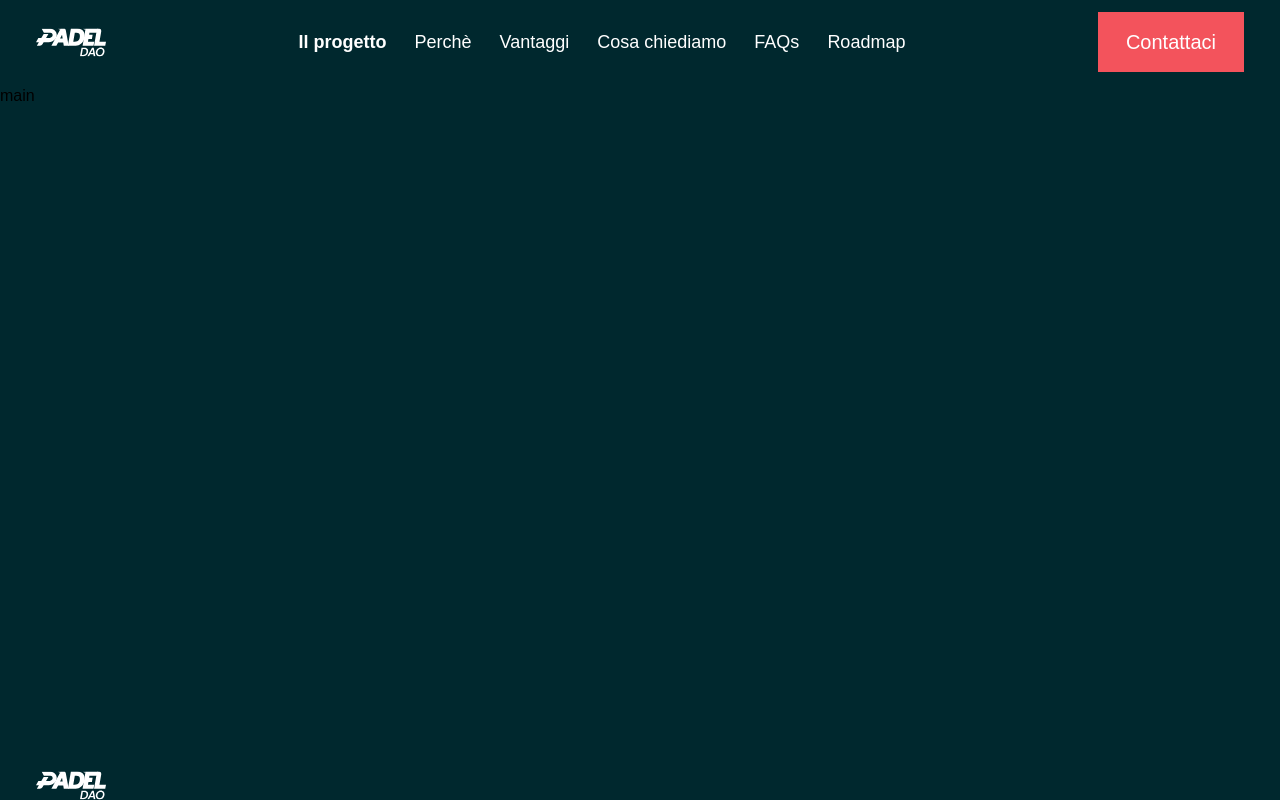
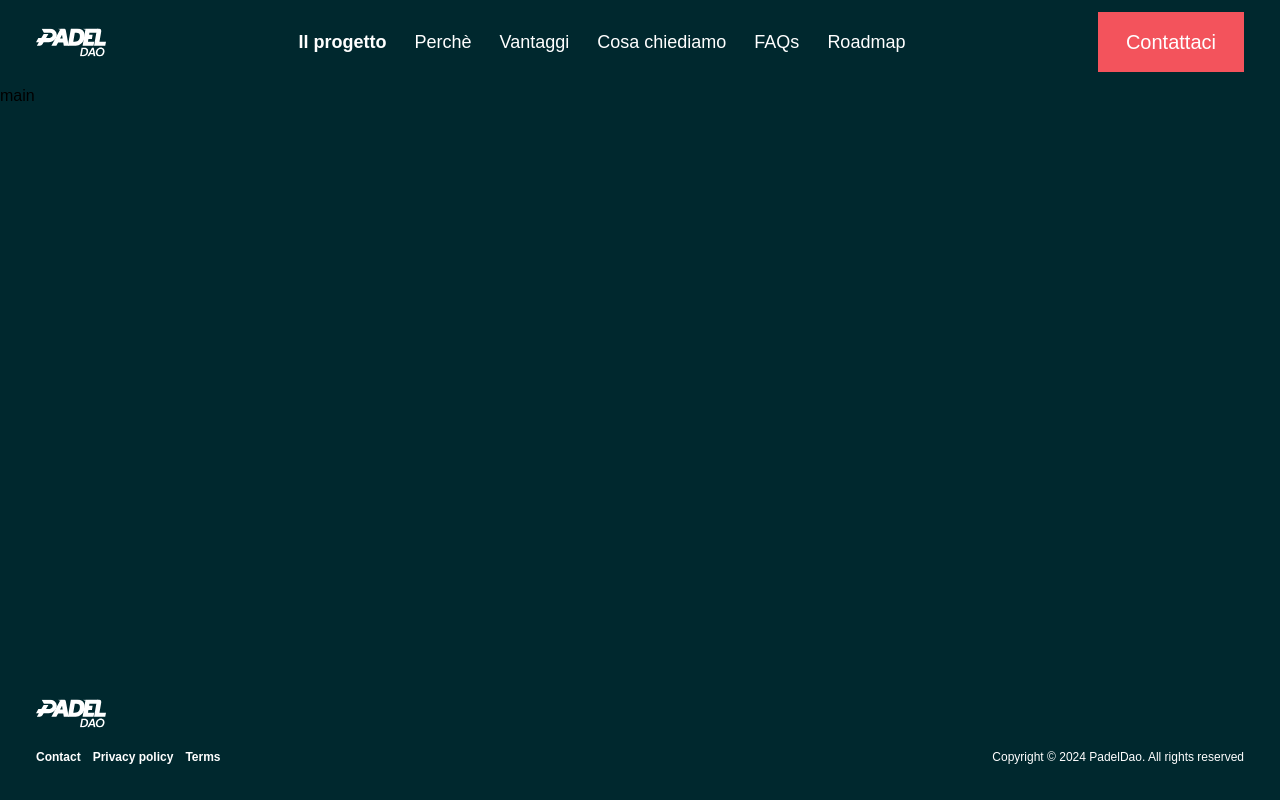
Before and after one commit to logix-software/frontend-assessment, a Nuxt app: page / in a window 1280 px wide. Built offline with nearby package versions, Linux system fonts and the light colour scheme; a web font is replaced by a local one.

Commit message:
design: footer section

```diff
--- a/components/AppFooter.vue
+++ b/components/AppFooter.vue
@@ -1,10 +1,35 @@
 <template>
-    <footer class="mt-auto">
-        <div class="container">
-            <div>
+    <footer class="mt-auto py-8">
+        <div class="container flex items-end justify-between flex-wrap gap-6">
+            <div class="space-y-4">
                 <div>
                     <img src="/app-logo.svg" alt="app logo footer">
                 </div>
+                <div>
+                    <ul class="flex items-center gap-3">
+                        <li>
+                            <nuxt-link to="/"
+                                class="text-xs font-bold text-white hover:text-primary transition duration-200 ease-linear">
+                                Contact
+                            </nuxt-link>
+                        </li>
+                        <li>
+                            <nuxt-link to="/"
+                                class="text-xs font-bold text-white hover:text-primary transition duration-200 ease-linear">
+                                Privacy policy
+                            </nuxt-link>
+                        </li>
+                        <li>
+                            <nuxt-link to="/"
+                                class="text-xs font-bold text-white hover:text-primary transition duration-200 ease-linear">
+                                Terms
+                            </nuxt-link>
+                        </li>
+                    </ul>
+                </div>
+            </div>
+            <div>
+                <small class="text-xs text-white">Copyright © 2024 PadelDao. All rights reserved</small>
             </div>
         </div>
     </footer>
```
